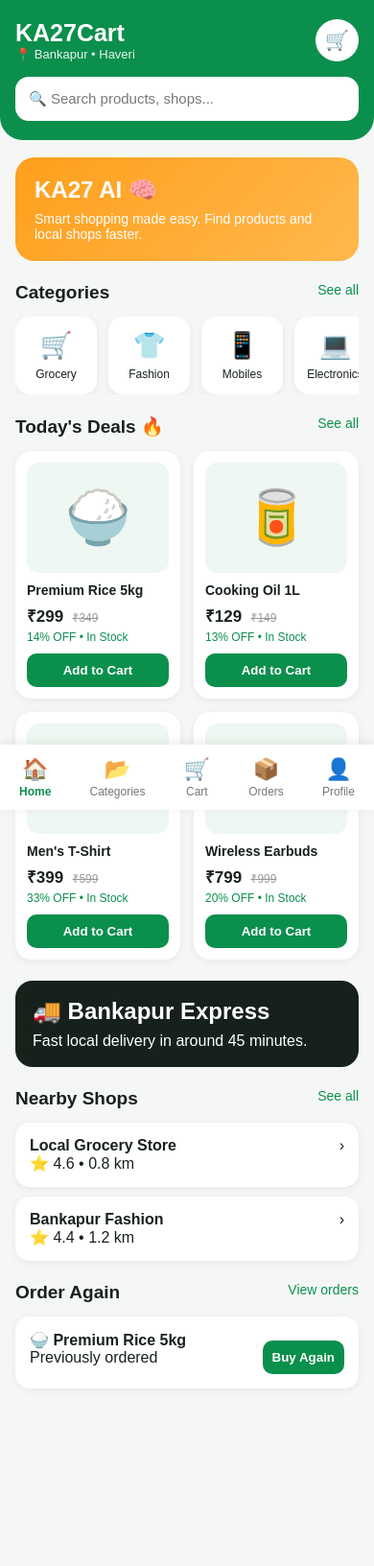
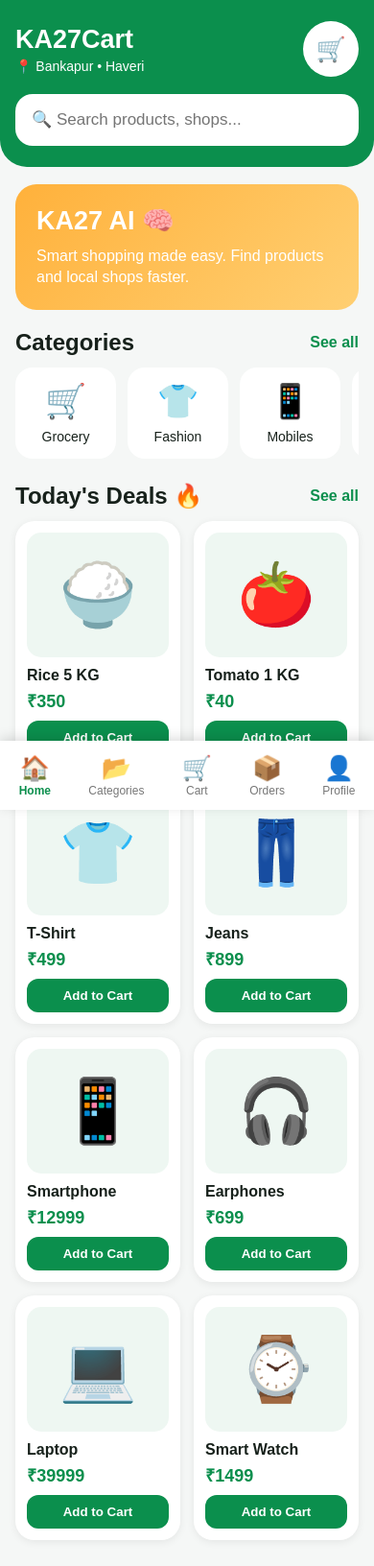
Before and after one commit to sayedsabir1999-afk/KA27Cart, a plain HTML site: page index.html in a window 390 px wide. Shown: the whole page at 96% size. Before the commit the page ends 1537 px from the top, so only its background shows below. Drawn offline with Linux system fonts and the light colour scheme.

Commit message:
Update index.html

```diff
--- a/index.html
+++ b/index.html
@@ -6,240 +6,61 @@
 <title>KA27Cart</title>
 
 <style>
-    * {
-      box-sizing: border-box;
-      margin: 0;
-      padding: 0;
-      font-family: Arial, sans-serif;
-    }
-
-    body {
-      background: #f5f7f6;
-      color: #17211b;
-      padding-bottom: 80px;
-    }
-
-    .header {
-      background: #0b8f4d;
-      color: white;
-      padding: 20px 16px;
-      border-radius: 0 0 24px 24px;
-    }
-
-    .top {
-      display: flex;
-      justify-content: space-between;
-      align-items: center;
-      margin-bottom: 16px;
-    }
-
-    .logo {
-      font-size: 25px;
-      font-weight: bold;
-    }
-
-    .location {
-      font-size: 13px;
-      opacity: 0.9;
-    }
-
-    .cart {
-      background: white;
-      color: #0b8f4d;
-      padding: 10px;
-      border-radius: 50%;
-      font-size: 20px;
-    }
-
-    .search {
-      background: white;
-      border-radius: 14px;
-      padding: 14px;
-      color: #777;
-      font-size: 15px;
-    }
-
-    .banner {
-      margin: 18px 16px;
-      padding: 20px;
-      background: linear-gradient(135deg, #ff9f1c, #ffb84d);
-      color: white;
-      border-radius: 20px;
-    }
-
-    .banner h2 {
-      margin-bottom: 8px;
-    }
-
-    .banner p {
-      font-size: 14px;
-    }
-
-    .section {
-      padding: 0 16px;
-      margin-top: 22px;
-    }
-
-    .section-title {
-      display: flex;
-      justify-content: space-between;
-      margin-bottom: 14px;
-    }
-
-    .section-title h2 {
-      font-size: 19px;
-    }
-
-    .see {
-      color: #0b8f4d;
-      font-size: 14px;
-    }
-
-    .categories {
-      display: flex;
-      gap: 12px;
-      overflow-x: auto;
-    }
-
-    .category {
-      min-width: 85px;
-      background: white;
-      padding: 14px 8px;
-      text-align: center;
-      border-radius: 15px;
-      box-shadow: 0 2px 8px #00000010;
-    }
-
-    .category-icon {
-      font-size: 27px;
-      margin-bottom: 7px;
-    }
-
-    .category p {
-      font-size: 12px;
-    }
-
-    .products {
-      display: grid;
-      grid-template-columns: repeat(2, 1fr);
-      gap: 14px;
-    }
-
-    .product {
-      background: white;
-      border-radius: 17px;
-      padding: 12px;
-      box-shadow: 0 2px 8px #00000010;
-    }
-
-    .product-image {
-      height: 115px;
-      background: #eef7f1;
-      border-radius: 13px;
-      display: flex;
-      justify-content: center;
-      align-items: center;
-      font-size: 55px;
-      margin-bottom: 10px;
-    }
-
-    .product h3 {
-      font-size: 14px;
-      margin-bottom: 7px;
-    }
-
-    .price {
-      font-weight: bold;
-      font-size: 17px;
-    }
-
-    .old-price {
-      color: #999;
-      text-decoration: line-through;
-      font-size: 12px;
-      margin-left: 5px;
-    }
-
-    .discount {
-      color: #0b8f4d;
-      font-size: 12px;
-      margin-top: 4px;
-    }
-
-    .add {
-      width: 100%;
-      margin-top: 10px;
-      border: none;
-      background: #0b8f4d;
-      color: white;
-      padding: 10px;
-      border-radius: 10px;
-      font-weight: bold;
-    }
-
-    .delivery {
-      background: #17211b;
-      color: white;
-      padding: 18px;
-      border-radius: 18px;
-    }
-
-    .shop {
-      background: white;
-      padding: 15px;
-      border-radius: 15px;
-      margin-bottom: 10px;
-      display: flex;
-      justify-content: space-between;
-      box-shadow: 0 2px 8px #00000010;
-    }
-
-    .bottom {
-      position: fixed;
-      bottom: 0;
-      left: 0;
-      right: 0;
-      height: 68px;
-      background: white;
-      display: flex;
-      justify-content: space-around;
-      align-items: center;
-      box-shadow: 0 -2px 10px #00000015;
-    }
-
-    .nav {
-      text-align: center;
-      color: #777;
-      font-size: 12px;
-    }
-
-    .nav.active {
-      color: #0b8f4d;
-      font-weight: bold;
-    }
-
-    .nav-icon {
-      font-size: 22px;
-      display: block;
-      margin-bottom: 3px;
-    }
+*{box-sizing:border-box;margin:0;padding:0;font-family:Arial,sans-serif}
+body{background:#f5f7f6;color:#17211b;padding-bottom:80px}
+.header{background:#0b8f4d;color:white;padding:22px 16px;border-radius:0 0 28px 28px}
+.top{display:flex;justify-content:space-between;align-items:center}
+.logo{font-size:27px;font-weight:bold}
+.location{font-size:14px;margin-top:4px}
+.cartBtn{background:white;color:#0b8f4d;border:0;border-radius:50%;width:58px;height:58px;font-size:25px}
+.search{margin-top:18px;background:white;border:0;border-radius:18px;padding:17px;width:100%;font-size:17px;outline:none}
+.banner{margin:18px 16px;padding:22px;background:linear-gradient(135deg,#ffb13b,#ffcf72);border-radius:22px;color:white}
+.banner h2{font-size:27px;margin-bottom:10px}
+.banner p{font-size:16px;line-height:1.4}
+.section{padding:0 16px;margin-top:20px}
+.sectionHead{display:flex;justify-content:space-between;align-items:center;margin-bottom:12px}
+.sectionHead h2{font-size:24px}
+.see{color:#0b8f4d;font-weight:bold}
+.categories{display:flex;gap:12px;overflow-x:auto;padding-bottom:5px}
+.cat{min-width:105px;background:white;border-radius:18px;padding:15px 8px;text-align:center;font-size:14px}
+.cat span{display:block;font-size:35px;margin-bottom:8px}
+.products{display:grid;grid-template-columns:1fr 1fr;gap:14px}
+.product{background:white;border-radius:20px;padding:12px;box-shadow:0 2px 8px #00000012}
+.pic{height:130px;background:#eef7f2;border-radius:15px;display:flex;align-items:center;justify-content:center;font-size:65px}
+.product h3{font-size:16px;margin:10px 0 5px}
+.price{font-weight:bold;font-size:18px;color:#0b8f4d}
+.add{width:100%;margin-top:9px;border:0;border-radius:12px;padding:10px;background:#0b8f4d;color:white;font-weight:bold}
+.bottom{position:fixed;bottom:0;left:0;right:0;height:72px;background:white;display:flex;justify-content:space-around;align-items:center;box-shadow:0 -3px 12px #0002;z-index:10}
+.nav{border:0;background:none;font-size:12px;color:#777}
+.nav b{display:block;font-size:25px;margin-bottom:2px}
+.nav.active{color:#0b8f4d;font-weight:bold}
+.page{display:none}
+.page.active{display:block}
+.pageTitle{padding:22px 16px;font-size:27px;font-weight:bold}
+.card{background:white;margin:12px 16px;padding:18px;border-radius:18px}
+.row{display:flex;justify-content:space-between;align-items:center;margin:12px 0}
+.qty button{border:0;background:#0b8f4d;color:white;width:30px;height:30px;border-radius:8px}
+.empty{text-align:center;padding:60px 20px;color:#777}
+.profileIcon{text-align:center;font-size:65px}
+.input{width:100%;padding:13px;border:1px solid #ddd;border-radius:10px;margin:7px 0}
+.btn{background:#0b8f4d;color:white;border:0;border-radius:12px;padding:13px 20px;font-weight:bold}
+.hidden{display:none}
 </style>
 </head>
 
 <body>
 
+<!-- HOME -->
+<div id="home" class="page active">
 <header class="header">
 <div class="top">
 <div>
 <div class="logo">KA27Cart</div>
 <div class="location">📍 Bankapur • Haveri</div>
 </div>
-      <div class="cart">🛒</div>
+<button class="cartBtn" onclick="showPage('cart')">🛒</button>
 </div>
-
-    <div class="search">
-      🔍 Search products, shops...
-    </div>
+<input id="search" class="search" placeholder="🔍 Search products, shops..." oninput="searchProducts()">
 </header>
 
 <div class="banner">
@@ -248,165 +69,259 @@
 </div>
 
 <section class="section">
-    <div class="section-title">
-      <h2>Categories</h2>
-      <span class="see">See all</span>
+<div class="sectionHead">
+<h2>Categories</h2><span class="see" onclick="showPage('categories')">See all</span>
 </div>
-
 <div class="categories">
-      <div class="category">
-        <div class="category-icon">🛒</div>
-        <p>Grocery</p>
-      </div>
-
-      <div class="category">
-        <div class="category-icon">👕</div>
-        <p>Fashion</p>
-      </div>
-
-      <div class="category">
-        <div class="category-icon">📱</div>
-        <p>Mobiles</p>
-      </div>
-
-      <div class="category">
-        <div class="category-icon">💻</div>
-        <p>Electronics</p>
-      </div>
-
-      <div class="category">
-        <div class="category-icon">➕</div>
-        <p>More</p>
-      </div>
+<div class="cat" onclick="filterCategory('Grocery')"><span>🛒</span>Grocery</div>
+<div class="cat" onclick="filterCategory('Fashion')"><span>👕</span>Fashion</div>
+<div class="cat" onclick="filterCategory('Mobiles')"><span>📱</span>Mobiles</div>
+<div class="cat" onclick="filterCategory('Electronics')"><span>💻</span>Electronics</div>
 </div>
 </section>
 
 <section class="section">
-    <div class="section-title">
-      <h2>Today's Deals 🔥</h2>
-      <span class="see">See all</span>
+<div class="sectionHead">
+<h2>Today's Deals 🔥</h2><span class="see">See all</span>
+</div>
+<div id="homeProducts" class="products"></div>
+</section>
 </div>
 
-    <div class="products">
-
-      <div class="product">
-        <div class="product-image">🍚</div>
-        <h3>Premium Rice 5kg</h3>
-        <div>
-          <span class="price">₹299</span>
-          <span class="old-price">₹349</span>
-        </div>
-        <div class="discount">14% OFF • In Stock</div>
-        <button class="add">Add to Cart</button>
+<!-- CATEGORIES -->
+<div id="categories" class="page">
+<div class="pageTitle">Categories</div>
+<div class="card" onclick="filterCategory('Grocery')">🛒 <b>Grocery</b><br><small>Rice, dal, oil and more</small></div>
+<div class="card" onclick="filterCategory('Fashion')">👕 <b>Fashion</b><br><small>Clothes and accessories</small></div>
+<div class="card" onclick="filterCategory('Mobiles')">📱 <b>Mobiles</b><br><small>Smartphones and accessories</small></div>
+<div class="card" onclick="filterCategory('Electronics')">💻 <b>Electronics</b><br><small>Laptops and gadgets</small></div>
 </div>
 
-      <div class="product">
-        <div class="product-image">🥫</div>
-        <h3>Cooking Oil 1L</h3>
-        <div>
-          <span class="price">₹129</span>
-          <span class="old-price">₹149</span>
-        </div>
-        <div class="discount">13% OFF • In Stock</div>
-        <button class="add">Add to Cart</button>
+<!-- CART -->
+<div id="cart" class="page">
+<div class="pageTitle">🛒 My Cart</div>
+<div id="cartItems"></div>
+<div id="cartTotal"></div>
 </div>
 
-      <div class="product">
-        <div class="product-image">👕</div>
-        <h3>Men's T-Shirt</h3>
-        <div>
-          <span class="price">₹399</span>
-          <span class="old-price">₹599</span>
-        </div>
-        <div class="discount">33% OFF • In Stock</div>
-        <button class="add">Add to Cart</button>
+<!-- ORDERS -->
+<div id="orders" class="page">
+<div class="pageTitle">📦 My Orders</div>
+<div id="ordersList"></div>
 </div>
 
-      <div class="product">
-        <div class="product-image">🎧</div>
-        <h3>Wireless Earbuds</h3>
-        <div>
-          <span class="price">₹799</span>
-          <span class="old-price">₹999</span>
+<!-- PROFILE -->
+<div id="profile" class="page">
+<div class="pageTitle">👤 Profile</div>
+<div class="card">
+<div class="profileIcon">👤</div>
+<h2 style="text-align:center;margin:10px">My Profile</h2>
+<input class="input" id="name" placeholder="Your name">
+<input class="input" id="phone" placeholder="Mobile number">
+<input class="input" id="address" placeholder="Delivery address">
+<button class="btn" onclick="saveProfile()">Save Profile</button>
 </div>
-        <div class="discount">20% OFF • In Stock</div>
-        <button class="add">Add to Cart</button>
 </div>
 
+<!-- BOTTOM NAV -->
+<nav class="bottom">
+<button class="nav active" onclick="showPage('home',this)"><b>🏠</b>Home</button>
+<button class="nav" onclick="showPage('categories',this)"><b>📂</b>Categories</button>
+<button class="nav" onclick="showPage('cart',this)"><b>🛒</b>Cart</button>
+<button class="nav" onclick="showPage('orders',this)"><b>📦</b>Orders</button>
+<button class="nav" onclick="showPage('profile',this)"><b>👤</b>Profile</button>
+</nav>
+
+<script>
+const products=[
+{id:1,name:"Rice 5 KG",price:350,cat:"Grocery",icon:"🍚"},
+{id:2,name:"Tomato 1 KG",price:40,cat:"Grocery",icon:"🍅"},
+{id:3,name:"T-Shirt",price:499,cat:"Fashion",icon:"👕"},
+{id:4,name:"Jeans",price:899,cat:"Fashion",icon:"👖"},
+{id:5,name:"Smartphone",price:12999,cat:"Mobiles",icon:"📱"},
+{id:6,name:"Earphones",price:699,cat:"Mobiles",icon:"🎧"},
+{id:7,name:"Laptop",price:39999,cat:"Electronics",icon:"💻"},
+{id:8,name:"Smart Watch",price:1499,cat:"Electronics",icon:"⌚"}
+];
+
+let cart=JSON.parse(localStorage.getItem("ka27cart")||"[]");
+let orders=JSON.parse(localStorage.getItem("ka27orders")||"[]");
+
+function save(){
+localStorage.setItem("ka27cart",JSON.stringify(cart));
+localStorage.setItem("ka27orders",JSON.stringify(orders));
+}
+
+function productHTML(p){
+let item=cart.find(x=>x.id===p.id);
+return `
+<div class="product">
+<div class="pic">${p.icon}</div>
+<h3>${p.name}</h3>
+<div class="price">₹${p.price}</div>
+<button class="add" onclick="addCart(${p.id})">
+${item?"Added ✓":"Add to Cart"}
+</button>
+</div>`;
+}
+
+function renderProducts(list=products){
+document.getElementById("homeProducts").innerHTML=list.map(productHTML).join("");
+}
+
+function addCart(id){
+let item=cart.find(x=>x.id===id);
+if(item)item.qty++;
+else cart.push({id:id,qty:1});
+save();
+renderProducts();
+renderCart();
+alert("Product cart me add ho gaya 🛒");
+}
+
+function removeCart(id){
+cart=cart.filter(x=>x.id!==id);
+save();
+renderCart();
+renderProducts();
+}
+
+function changeQty(id,n){
+let item=cart.find(x=>x.id===id);
+if(!item)return;
+item.qty+=n;
+if(item.qty<=0)removeCart(id);
+save();
+renderCart();
+}
+
+function renderCart(){
+let box=document.getElementById("cartItems");
+let total=0;
+
+if(cart.length===0){
+box.innerHTML='<div class="empty">🛒<br><br>Cart abhi empty hai.</div>';
+document.getElementById("cartTotal").innerHTML="";
+return;
+}
+
+box.innerHTML=cart.map(item=>{
+let p=products.find(x=>x.id===item.id);
+let amount=p.price*item.qty;
+total+=amount;
+return `
+<div class="card">
+<div class="row">
+<div><b>${p.icon} ${p.name}</b><br>₹${p.price} × ${item.qty}</div>
+<div class="qty">
+<button onclick="changeQty(${p.id},-1)">−</button>
+<span style="padding:8px">${item.qty}</span>
+<button onclick="changeQty(${p.id},1)">+</button>
 </div>
-  </section>
+</div>
+<div class="row">
+<b>₹${amount}</b>
+<button onclick="removeCart(${p.id})">❌ Remove</button>
+</div>
+</div>`;
+}).join("");
 
-  <section class="section">
-    <div class="delivery">
-      <h2>🚚 Bankapur Express</h2>
-      <p style="margin-top:8px;">Fast local delivery in around 45 minutes.</p>
-    </div>
-  </section>
+document.getElementById("cartTotal").innerHTML=`
+<div class="card">
+<h2>Total: ₹${total}</h2>
+<br>
+<button class="btn" onclick="placeOrder()">Place Order 📦</button>
+</div>`;
+}
 
-  <section class="section">
-    <div class="section-title">
-      <h2>Nearby Shops</h2>
-      <span class="see">See all</span>
-    </div>
+function placeOrder(){
+if(cart.length===0)return;
+let total=0;
+cart.forEach(item=>{
+let p=products.find(x=>x.id===item.id);
+total+=p.price*item.qty;
+});
+orders.unshift({
+id:"KA"+Date.now(),
+items:cart,
+total:total,
+date:new Date().toLocaleDateString("en-IN"),
+status:"Order Placed"
+});
+cart=[];
+save();
+renderCart();
+renderOrders();
+renderProducts();
+alert("Order successfully place ho gaya! 🎉");
+showPage("orders");
+}
 
-    <div class="shop">
-      <div>
-        <b>Local Grocery Store</b>
-        <p>⭐ 4.6 • 0.8 km</p>
-      </div>
-      <span>›</span>
-    </div>
+function renderOrders(){
+let box=document.getElementById("ordersList");
+if(orders.length===0){
+box.innerHTML='<div class="empty">📦<br><br>Abhi koi order nahi hai.</div>';
+return;
+}
+box.innerHTML=orders.map(o=>`
+<div class="card">
+<div class="row"><b>Order #${o.id}</b><span>${o.date}</span></div>
+<p>💰 Total: <b>₹${o.total}</b></p>
+<p style="color:#0b8f4d;margin-top:8px">✅ ${o.status}</p>
+</div>`).join("");
+}
 
-    <div class="shop">
-      <div>
-        <b>Bankapur Fashion</b>
-        <p>⭐ 4.4 • 1.2 km</p>
-      </div>
-      <span>›</span>
-    </div>
-  </section>
+function showPage(id,btn){
+document.querySelectorAll(".page").forEach(p=>p.classList.remove("active"));
+document.getElementById(id).classList.add("active");
 
-  <section class="section">
-    <div class="section-title">
-      <h2>Order Again</h2>
-      <span class="see">View orders</span>
-    </div>
+document.querySelectorAll(".nav").forEach(n=>n.classList.remove("active"));
+if(btn)btn.classList.add("active");
 
-    <div class="shop">
-      <div>
-        <b>🍚 Premium Rice 5kg</b>
-        <p>Previously ordered</p>
-      </div>
-      <button class="add" style="width:auto;">Buy Again</button>
-    </div>
-  </section>
+if(id==="cart")renderCart();
+if(id==="orders")renderOrders();
+window.scrollTo(0,0);
+}
 
-  <nav class="bottom">
-    <div class="nav active">
-      <span class="nav-icon">🏠</span>
-      Home
-    </div>
+function searchProducts(){
+let q=document.getElementById("search").value.toLowerCase();
+let result=products.filter(p=>
+p.name.toLowerCase().includes(q)||
+p.cat.toLowerCase().includes(q)
+);
+renderProducts(result);
+}
 
-    <div class="nav">
-      <span class="nav-icon">📂</span>
-      Categories
-    </div>
+function filterCategory(cat){
+let result=products.filter(p=>p.cat===cat);
+showPage("home");
+renderProducts(result);
+document.getElementById("search").value=cat;
+window.scrollTo(0,0);
+}
 
-    <div class="nav">
-      <span class="nav-icon">🛒</span>
-      Cart
-    </div>
+function saveProfile(){
+let profile={
+name:document.getElementById("name").value,
+phone:document.getElementById("phone").value,
+address:document.getElementById("address").value
+};
+localStorage.setItem("ka27profile",JSON.stringify(profile));
+alert("Profile save ho gaya ✅");
+}
 
-    <div class="nav">
-      <span class="nav-icon">📦</span>
-      Orders
-    </div>
+function loadProfile(){
+let p=JSON.parse(localStorage.getItem("ka27profile")||"{}");
+document.getElementById("name").value=p.name||"";
+document.getElementById("phone").value=p.phone||"";
+document.getElementById("address").value=p.address||"";
+}
 
-    <div class="nav">
-      <span class="nav-icon">👤</span>
-      Profile
-    </div>
-  </nav>
+renderProducts();
+renderCart();
+renderOrders();
+loadProfile();
+</script>
 
 </body>
 </html>
```
Lines whose indentation alone changed are shown as unchanged.
